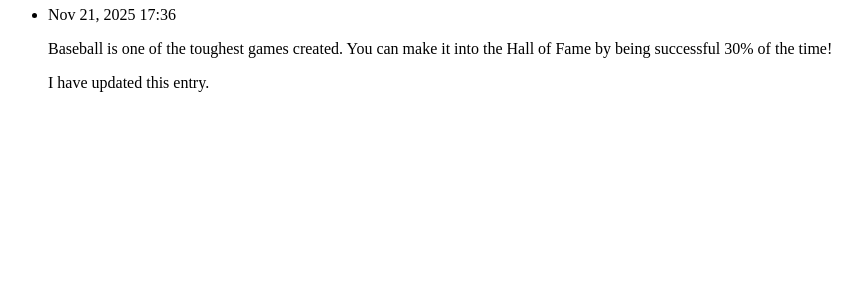
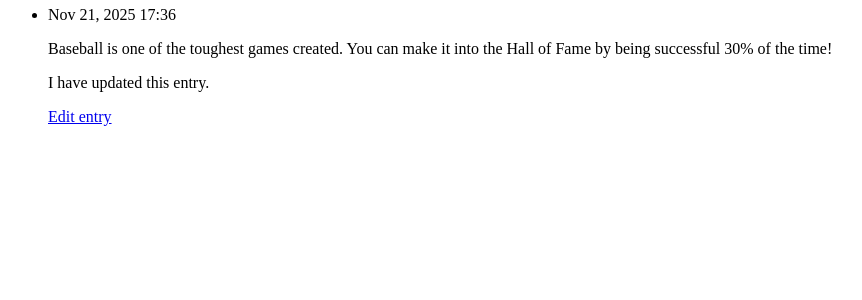
Before and after one commit to E-Conners-Lab/The_Learning_log, a Django app: page /topics/3/ in a window 1280 px wide. Shown: the part 138-438 px from the top of the page, without its empty margins (0-862 px from the left). Run offline with Django 5.2, Linux system fonts and the light colour scheme; data comes from the database, SQL or seed files in the repository; both versions use the stored data as it was after the commit.

Commit message:
Added the ability to edit entries/posts

```diff
--- a/learning_logs/templates/learning_logs/topic.html
+++ b/learning_logs/templates/learning_logs/topic.html
@@ -13,6 +13,9 @@
          <li>
              <p>{{ entry.date_added|date:'M d, Y H:i' }}</p>
              <p>{{ entry.text|linebreaks }}</p>
+             <p>
+                 <a href="{% url 'learning_logs:edit_entry' entry.id %}">
+                     Edit entry</a></p>
          </li>
         {% empty %}
             <li>There are no entries for this topic yet.</li>
--- a/learning_logs/urls.py
+++ b/learning_logs/urls.py
@@ -14,4 +14,6 @@ urlpatterns = [
     path('new_topic/', views.new_topic, name='new_topic'),
     # Page for adding a new entry.
     path('new_entry/<int:topic_id>/', views.new_entry, name='new_entry'),
+    # Page for editing an entry.
+    path('edit_entry/<int:entry_id>/', views.edit_entry, name='edit_entry'),
 ]
--- a/learning_logs/views.py
+++ b/learning_logs/views.py
@@ -2,7 +2,7 @@ from urllib import request
 
 from django.shortcuts import render, redirect
 
-from .models import Topic
+from .models import Topic, Entry
 from .forms import TopicForm, EntryForm
 
 
@@ -59,3 +59,21 @@ def new_entry(request, topic_id):
     # Display a blank or invalid form.
     context = {'topic': topic, 'form': form}
     return render(request, 'learning_logs/new_entry.html', context)
+
+def edit_entry(request, entry_id):
+    """Edit an existing entry."""
+    entry = Entry.objects.get(id=entry_id)
+    topic = entry.topic
+
+    if request.method != 'POST':
+        # Initial request; pre-fill form with the current entry.
+        form = EntryForm(instance=entry)
+    else:
+        # POST data submitted; process data
+        form = EntryForm(instance=entry, data=request.POST)
+        if form.is_valid():
+            form.save()
+            return redirect('learning_logs:topic', topic_id=topic.id)
+
+    context = {'entry': entry, 'topic': topic, 'form': form}
+    return render(request, 'learning_logs/edit_entry.html', context)
```
Also changed, not shown: learning_logs/templates/learning_logs/edit_entry.html (added, +14 -0 lines), db.sqlite3.
